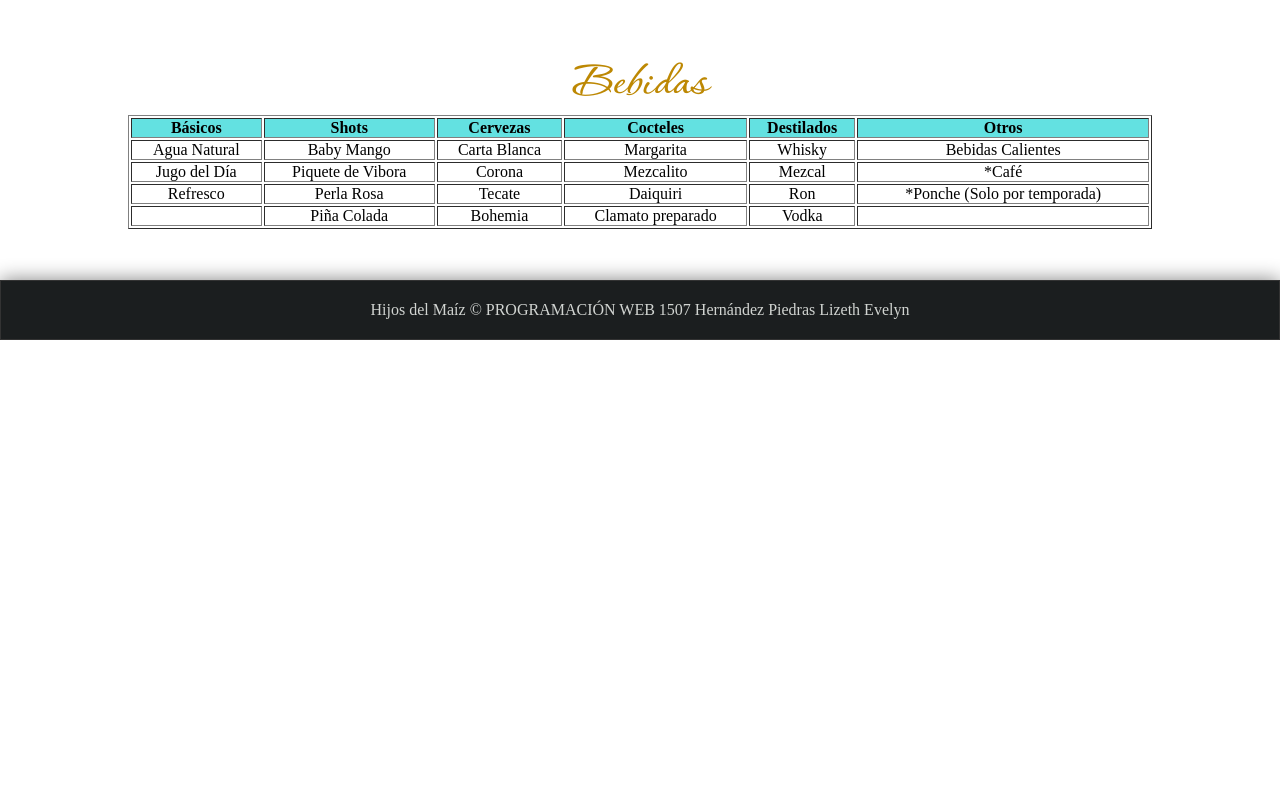
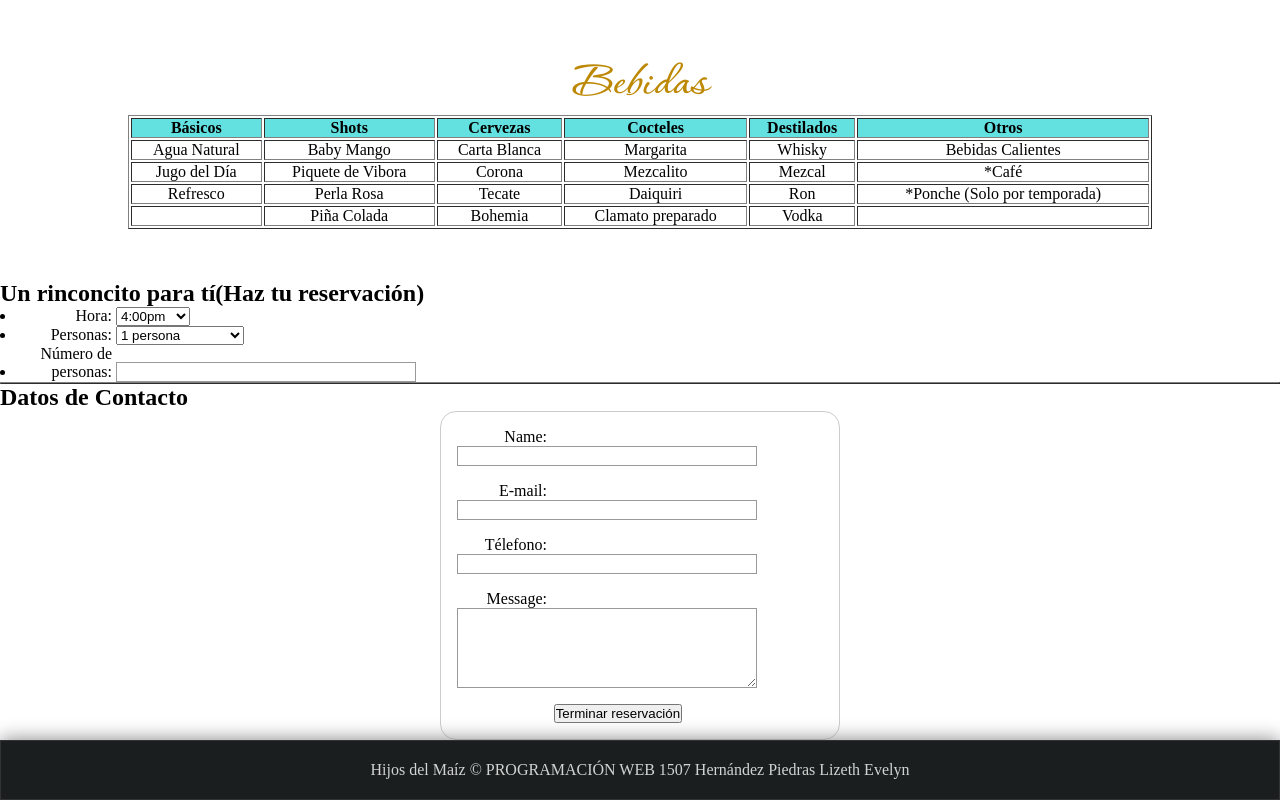
Before and after one commit to parra320/Proyecto_liz, a plain HTML site: page index.html in a window 1280 px wide. Shown: the part 2118-2918 px from the top of the page. Before the commit the page ends 2458 px from the top, so only its background shows below. Drawn offline with Linux system fonts and the light colour scheme.

Commit message:
Cambios feos

```diff
--- a/css/estilos.css
+++ b/css/estilos.css
@@ -202,6 +202,89 @@ td {
     }
 }
 
+/*FORMULARIO1-Reservación(fecha,hora,personas) */
+
+
+
+
+
+/*FORMULARIO2-Contacto */
+
+form {
+  /* Centrar el formulario en la página */
+  margin: 0 auto;
+  width: 400px;
+  /* Esquema del formulario */
+  padding: 1em;
+  border: 1px solid #CCC;
+  border-radius: 1em;
+}
+
+ul {
+  list-style: none;
+  padding: 0;
+  margin: 0;
+}
+
+form li + li {
+  margin-top: 1em;
+}
+
+label {
+  /* Tamaño y alineación uniforme */
+  display: inline-block;
+  width: 90px;
+  text-align: right;
+}
+
+input,
+textarea {
+  /* Para asegurarse de que todos los campos de texto tienen la misma configuración de letra
+     Por defecto, las áreas de texto tienen un tipo de letra monoespaciada */
+  font: 1em sans-serif;
+
+  /* Tamaño uniforme del campo de texto */
+  width: 300px;
+  box-sizing: border-box;
+
+  /* Hacer coincidir los bordes del campo del formulario */
+  border: 1px solid #999;
+}
+
+input:focus,
+textarea:focus {
+  /* Destacado adicional para elementos que tienen el cursor */
+  border-color: #000;
+}
+
+textarea {
+  /* Alinear los campos de texto multilínea con sus etiquetas */
+  vertical-align: top;
+
+  /* Proporcionar espacio para escribir texto */
+  height: 5em;
+}
+
+.button {
+  /* Alinear los botones con los campos de texto */
+  padding-left: 90px; /* mismo tamaño que los elementos de la etiqueta */
+}
+
+button {
+  /* Este margen adicional representa aproximadamente el mismo espacio que el espacio
+     entre las etiquetas y sus campos de texto */
+  margin-left: .5em;
+}
+
+
+
+
+
+
+
+
+
+
 
 
 /* Footer */
--- a/index.html
+++ b/index.html
@@ -115,23 +115,14 @@
 
 
       <!--Contenedor Carrusel / "Menu"-imagenes -->
-      <div class="carrusel">
-        <div class="vaicontenedor">
-            <figure><img src="./img/pozole.jpg"></figure>  <!-- Agregar imagenes -->
-            <figure><img src="./img/quecas.jpg"></figure>
-            <figure><img src="./img/torta.jpg"></figure>
-            <figure><img src="./img/tostada.jpg"></figure>
-            <figure><img src="./img/sopes.jpg"></figure>
-            <figure><img src="./img/05.jpg"></figure>
-		</div>
-	</div>
 
 
 
 
 
 
-      <!--Contenedor "Bebidas"- tabla -->
+
+      <!-- Contenedor "Bebidas"- tabla -->
       <div class="contenedor_principal" id="Bebidas">
         <div class="default" id="tabla">
           <table border="1" style="width: 100%">
@@ -194,14 +185,92 @@
 
 
 
-    <!--Contenedor Reservación
-    Aquí se agrega un carrusel con imagenes del lugar y el mapa de la ubicación
-    Imagenes-izquierda  // Mapa-derecha   *Solo sí es posible -->
-    <div>
+    <!-- Contenedor Reservación
+    Formulario de Reservación-izquierda  // Mapa-derecha   *Solo sí es posible -->
 
 
 
+   <!-- Formulario - Datos-Reservación    IZQUIERDA-->
+   <div class="formulario1" id="Form_reser">
+    <h2 id="titulo_form2">Un rinconcito para tí(Haz tu reservación)</h2>
+
+    <table border="1" style="width: 100%">
+      <li>
+        <label for="hora">Hora:</label>
+        <select name="hora">
+          <option>4:00pm</option>
+          <option>5:00pm</option>
+          <option>6:00pm</option>
+          <option>7:00pm</option>
+          <option>8:00pm</option>
+          <option>9:00pm</option>
+          <option>10:00pm</option>
+        </select>
+      </li>
+
+      <li>
+        <label for="numero">Personas:</label>
+        <select name="numero">
+           <option>1 persona</option>
+           <option>2 personas</option>
+           <option>3 personas</option>
+          <option>4 o más personas</option>
+        </select>
+       </li>
+
+       <li>
+        <label for="name">Número de personas:</label>
+        <input type="text" id="personas" name="num_personas" />
+       </li>
+    </table>
+
+   </div>
+
+
+
+
+
+
+
+   <!-- Formulario - Datos-Contacto   DERECHA-->
+    <div class="formulario2" id="Form_conta">
+      <h2 id="titulo_form">Datos de Contacto</h2>
+
+      <form action="/my-handling-form-page" method="post">
+        <ul>
+
+          <li>
+            <label for="name">Name:</label>
+            <input type="text" id="name" name="user_name" />
+          </li>
+
+          <li>
+            <label for="mail">E-mail:</label>
+            <input type="email" id="mail" name="user_mail" />
+          </li>
+
+          <li>
+            <label for="mail">Télefono:</label>
+            <input type="email" id="mail" name="user_mail" />
+          </li>
+
+          <li>
+            <label for="msg">Message:</label>
+            <textarea id="msg" name="user_message"></textarea>
+          </li>
+
+          <li class="button">
+            <button type="submit">Terminar reservación</button>
+          </li>
+        </ul>
+      </form>
+
     </div>
+
+
+
+
+
 
 
     </main>
```
